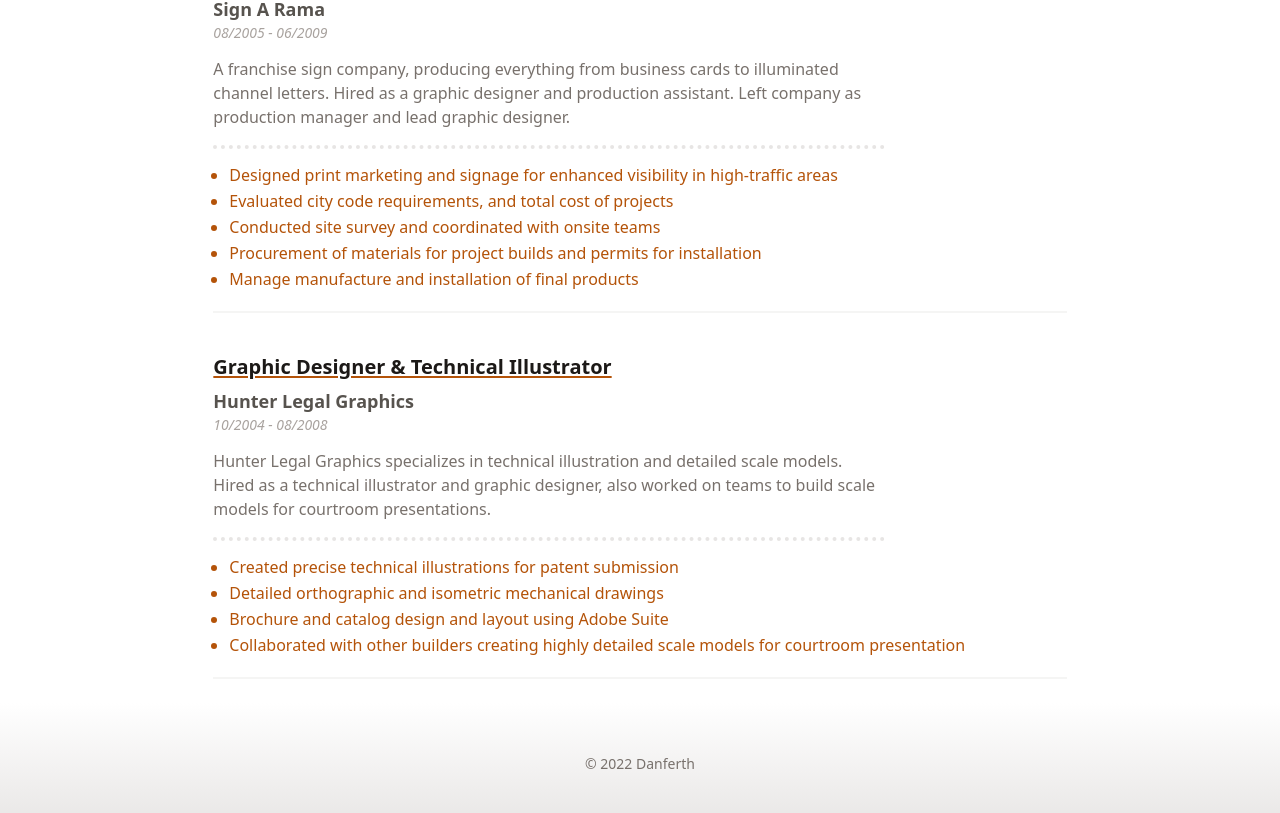
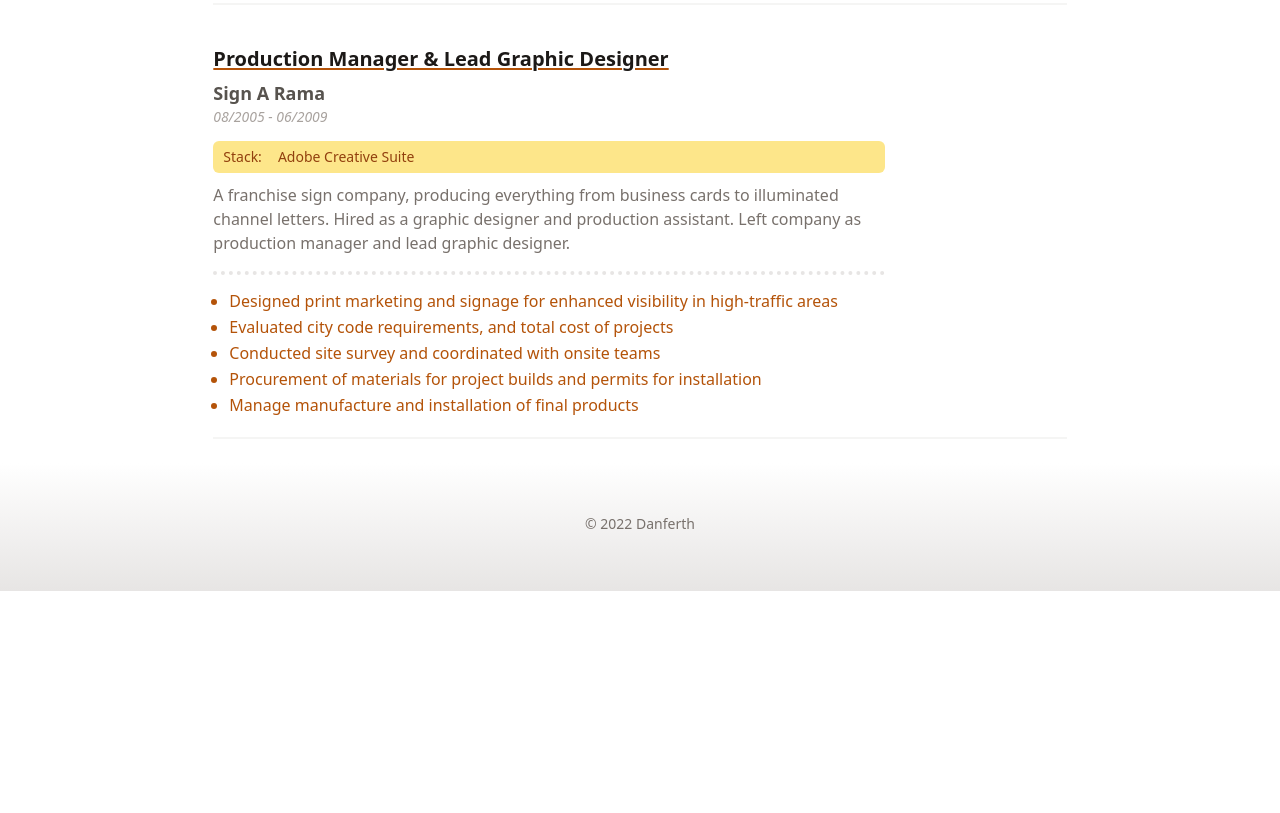
Before and after one commit to danferth/resume2023, a Next.js app: page / in a window 1280 px wide. Shown: the part 1509-2322 px from the top of the page. After the commit the page ends 2100 px from the top, so only its background shows below. Built offline with nearby package versions, Linux system fonts and the light colour scheme.

Commit message:
updated resume and added stack section

```diff
--- a/components/Footer.tsx
+++ b/components/Footer.tsx
@@ -1,6 +1,25 @@
 const Footer = () => {
   const date = new Date();
   const year = date.getFullYear();
+
+  const socialLinks = [
+    {
+      social: "LinkedIn",
+      link: "https://www.linkedin.com/in/danferth/",
+      icon: {},
+    },
+    {
+      social: "GitHub",
+      link: "https://github.com/danferth",
+      icon: {},
+    },
+    {
+      social: "Website",
+      link: "https://danferth.dev",
+      icon: {},
+    },
+  ];
+
   return (
     <div
       className="footer
@@ -14,9 +33,6 @@
       <p className="text-sm text-stone-500 font-light mb-1.5">
         &copy; {year} Danferth
       </p>
-      {/* <p className="text-xs text-stone-300 font-light">
-        To see more and visit my portfolio see what the console logged ;)
-      </p> */}
     </div>
   );
 };
--- a/components/JobBlock.tsx
+++ b/components/JobBlock.tsx
@@ -14,6 +14,10 @@
               {props.datesWorked}
             </span>
           </h3>
+        </div>
+        <div className=" text-amber-800 mb-2.5 text-sm font-light rounded-md bg-amber-200 px-2.5 py-1.5 lg:max-w-2xl">
+          <span className="font-medium mr-4">Stack:</span>
+          {props.stack}
         </div>
         <p
           className="text-sm md:text-base text-stone-900 text-center leading-relaxed
--- a/content/jobs.json
+++ b/content/jobs.json
@@ -3,7 +3,8 @@
     "jobTitle": "Lead Developer & Designer",
     "employer": "Thomson Instrument Company",
     "datesWorked": "09/2010 - present",
-    "description": "Thomson manufactures and sells growth flasks and filtration equipment to biotech labs worldwide. Currently, work as a lead developer and graphic designer. Throughout my employment, I have successfully redesigned, coded, and launched the company website multiple times as the company evolved. I oversaw a complete rebranding, delivering an application-forward format centered on science first. Additionally have designed and developed many internal applications for use by customers and in-house staff.",
+    "description": "Thomson manufactures and sells growth flasks and filtration equipment to biotech labs worldwide. Currently, work as a lead developer and graphic designer. Throughout my employment, I have successfully redesigned, coded, and launched the company website multiple times as the company evolved. I oversaw a complete rebranding, delivering an application-forward format centered on science first. Additionally have designed and developed many internal applications for use by customers and in-house staff",
+    "stack": "React.js · GatsbyJS · MongoDB · Tailwind CSS · Algolia Search",
     "bullets": [
       "Developed brochure website with e-commerce functionality driving multiple lead-generating funnels",
       "Built multiple internal web applications",
@@ -12,7 +13,7 @@
       "Implementation of best practices in accessibility, responsive design & security",
       "Oversee the selection and manage hosting, database, & form endpoint accounts",
       "Maintain and manage MailChimp marketing campaigns",
-      "Execute all product photography with post-production in Photoshop ",
+      "Execute all product photography with post-production in Photoshop",
       "Create in-house art illustrations using Adobe Illustrator",
       "Designed company catalogs and fliers with Adobe InDesign"
     ]
@@ -22,10 +23,11 @@
     "employer": "AK illustrations",
     "datesWorked": "06/2009 - 09/2010",
     "description": "AK illustrations was a self-employed business providing comprehensive print, web design, and marketing services. The Mission was to provide services at a high standard while educating the client to take responsibility for campaigns on contract completion. Clients ranged from startups to large companies.",
+    "stack": "Wordpress · PHP · HTML · SCSS · MySQL · Apache",
     "bullets": [
       "Delivered design-to-print solutions in the form of marketing packages",
       "Designed & coded WordPress and PHP-based websites",
-      "Coordinated a marketing plan and created required assets to resolve client challenges ",
+      "Coordinated a marketing plan and created required assets to resolve client challenges",
       "Consulted clients on integration and upgrade of current web technologies"
     ]
   },
@@ -34,6 +36,7 @@
     "employer": "Sign A Rama",
     "datesWorked": "08/2005 - 06/2009",
     "description": "A franchise sign company, producing everything from business cards to illuminated channel letters. Hired as a graphic designer and production assistant. Left company as production manager and lead graphic designer.",
+    "stack": "Adobe Creative Suite",
     "bullets": [
       "Designed print marketing and signage for enhanced visibility in high-traffic areas",
       "Evaluated city code requirements, and total cost of projects",
@@ -41,17 +44,5 @@
       "Procurement of materials for project builds and permits for installation",
       "Manage manufacture and installation of final products"
     ]
-  },
-  {
-    "jobTitle": "Graphic Designer & Technical Illustrator ",
-    "employer": "Hunter Legal Graphics",
-    "datesWorked": "10/2004 - 08/2008",
-    "description": "Hunter Legal Graphics specializes in technical illustration and detailed scale models. Hired as a technical illustrator and graphic designer, also worked on teams to build scale models for courtroom presentations.",
-    "bullets": [
-      "Created precise technical illustrations for patent submission",
-      "Detailed orthographic and isometric mechanical drawings",
-      "Brochure and catalog design and layout using Adobe Suite",
-      "Collaborated with other builders creating highly detailed scale models for courtroom presentation"
-    ]
   }
 ]
--- a/pages/index.tsx
+++ b/pages/index.tsx
@@ -59,6 +59,7 @@
                   jobTitle={job.jobTitle}
                   employer={job.employer}
                   datesWorked={job.datesWorked}
+                  stack={job.stack}
                   description={job.description}
                   bullets={job.bullets}
                 />
```
